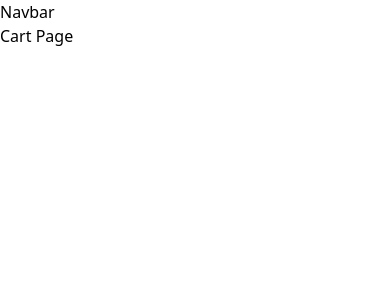
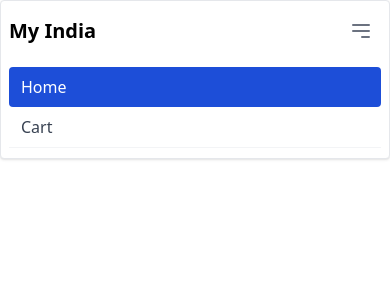
Before and after one commit to AnuragSahu11/tailwind-ecommerce, a React (Vite) app: page /cart in a window 390 px wide. Shown: the top 300 px of the page. Built offline with nearby package versions, Linux system fonts and the light colour scheme.

Commit message:
[feat] Added Navbar

```diff
--- a/src/components/general-components/layouts/navbar-layout/NavbarLayout.jsx
+++ b/src/components/general-components/layouts/navbar-layout/NavbarLayout.jsx
@@ -1,9 +1,10 @@
 import { Outlet } from "react-router-dom";
+import { Navbar } from "../../navbar/Navbar";
 
 export const NavbarLayout = () => {
   return (
-    <div>
-      <div>Navbar</div>
+    <div className="pt-5">
+      <Navbar />
       <Outlet />
     </div>
   );
--- /dev/null
+++ b/src/components/general-components/navbar/Navbar.jsx
@@ -0,0 +1,70 @@
+import { useState } from "react";
+
+export const Navbar = () => {
+  const [showMobileMenu, setShowMobileMenu] = useState(false);
+
+  const toggleMobileMenu = () => {
+    setShowMobileMenu((prev) => !prev);
+  };
+
+  return (
+    <nav className="z-10 w-full bg-white border border-gray-200 dark:border-gray-700 px-2 sm:px-4 py-2.5 rounded dark:bg-gray-800 shadow fixed top-0 left-0">
+      <div className="container flex flex-wrap justify-between items-center mx-auto">
+        <a href="/" className="flex items-center">
+          <span className="self-center text-xl font-semibold whitespace-nowrap dark:text-white">
+            My India
+          </span>
+        </a>
+
+        <div className="flex items-center">
+          <button
+            onClick={toggleMobileMenu}
+            id="menu-toggle"
+            type="button"
+            className="inline-flex items-center p-2 ml-3 text-sm text-gray-500 rounded-lg hover:bg-gray-100 focus:outline-none focus:ring-2 focus:ring-gray-200 dark:text-gray-400 dark:hover:bg-gray-700 dark:focus:ring-gray-600 md:hidden"
+          >
+            <span className="sr-only">Open main menu</span>
+            <svg
+              className="h-6 w-6"
+              fill="none"
+              viewBox="0 0 24 24"
+              stroke="currentColor"
+            >
+              <path
+                strokeLinecap="round"
+                strokeLinejoin="round"
+                strokeWidth="2"
+                d="M4 6h16M4 12h16m-7 6h7"
+              />
+            </svg>
+          </button>
+        </div>
+
+        <div
+          className={`w-full md:block md:w-auto ${showMobileMenu && "hidden"}`}
+          id="mobile-menu"
+        >
+          <ul className="flex flex-col mt-4 md:flex-row md:space-x-8 md:mt-0 md:text-sm md:font-medium">
+            <li>
+              <a
+                href="/"
+                className="block py-2 pr-4 pl-3 text-white bg-blue-700 rounded md:bg-transparent md:text-blue-700 md:p-0 dark:text-white"
+                aria-current="page"
+              >
+                Home
+              </a>
+            </li>
+            <li>
+              <a
+                href="/cart"
+                className="block py-2 pr-4 pl-3 text-gray-700 border-b border-gray-100 hover:bg-gray-50 md:hover:bg-transparent md:border-0 md:hover:text-blue-700 md:p-0 dark:text-gray-400 md:dark:hover:text-white dark:hover:bg-gray-700 dark:hover:text-white md:dark:hover:bg-transparent dark:border-gray-700"
+              >
+                Cart
+              </a>
+            </li>
+          </ul>
+        </div>
+      </div>
+    </nav>
+  );
+};
```
